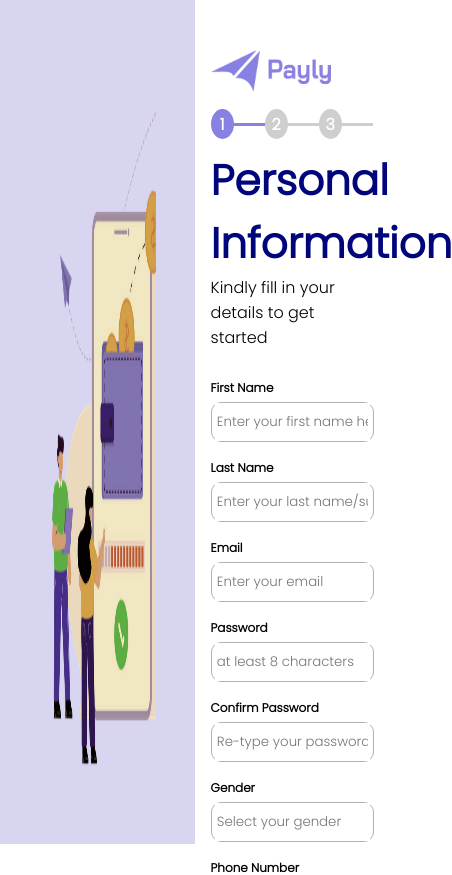
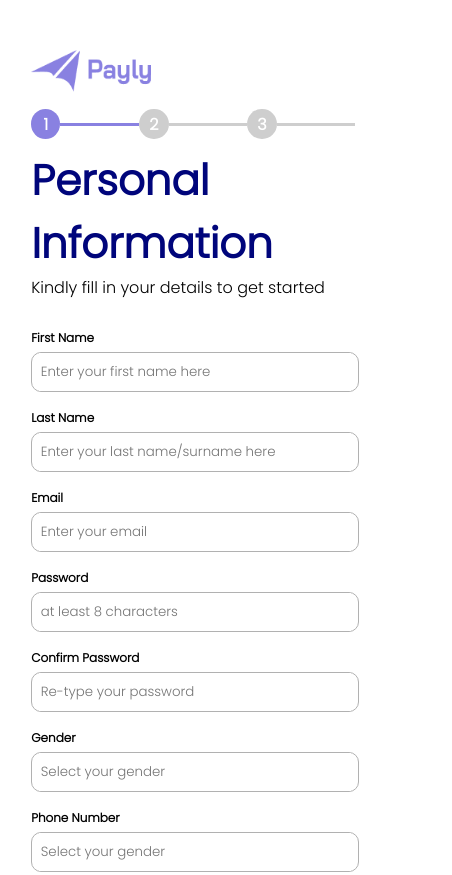
Before and after one commit to cremirdevio/payly, a Next.js app in the folder payly/: page /auth/signup in a window 390 px wide. Shown: the top 875 px of the page, 452 px wide, since content can reach past the window. Built offline with nearby package versions, Linux system fonts and the light colour scheme.

Commit message:
mobile update

```diff
--- a/payly/components/Layout/AuthLayout.module.css
+++ b/payly/components/Layout/AuthLayout.module.css
@@ -33,3 +33,11 @@
 .logo {
   margin-top: 50px;
 }
+@media only screen and (max-width: 992px) {
+  .halfOne {
+    display: none;
+  }
+  .halfTwo {
+    width: 100%;
+  }
+}
```
Also changed, not shown: payly/pages/auth/signup/confirm-email.module.css (+8 -0 lines).
